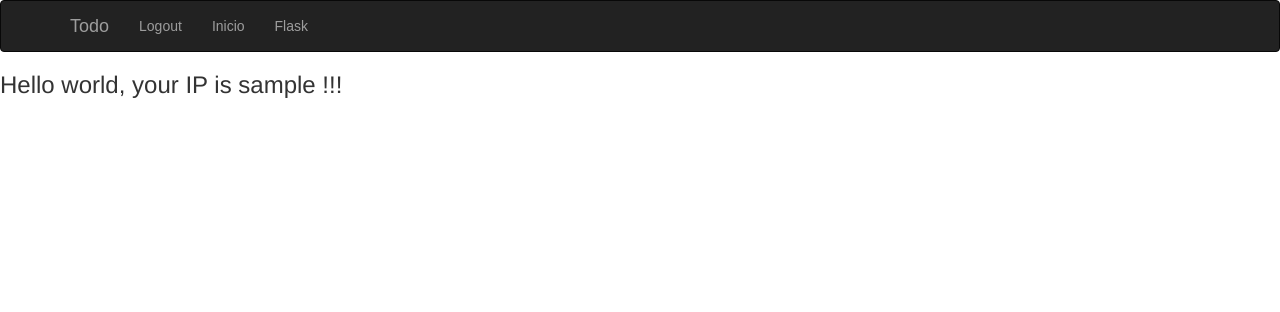
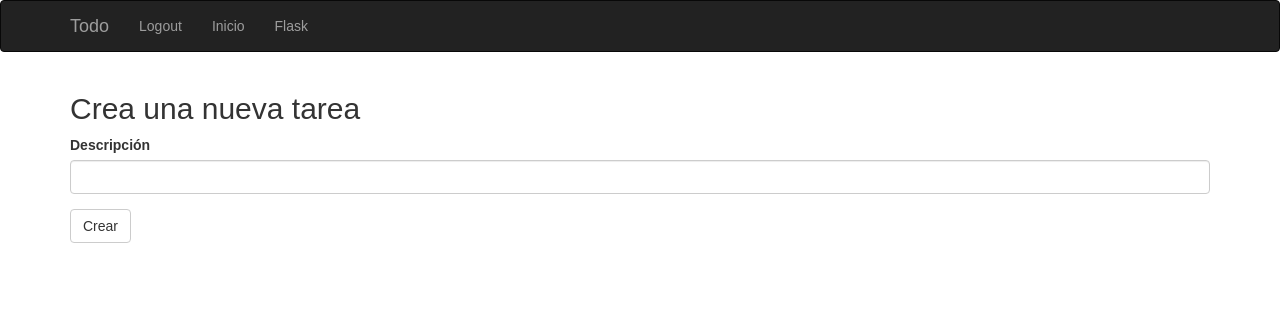
Before and after one commit to josbp0107/task-app-flask, a Flask app: page /hello in a window 1280 px wide. Shown: the top 312 px of the page. Run offline with Flask 2, Linux system fonts and the light colour scheme; a user stored in the database is signed in; data that the repository does not hold is empty; some libraries are stand-ins or nearby versions.

Commit message:
Implementando el registro de todos y carga de esta misma

```diff
--- a/app/firestore_service.py
+++ b/app/firestore_service.py
@@ -15,10 +15,18 @@ def get_user(user_id):
     return db.collection('users').document(user_id).get()
 
 
+def user_put(user_data):
+    """Registrar usuario en la base de datos"""
+    user_ref = db.collection('users').document(user_data.username)
+    user_ref.set({'password': user_data.password})
+
+
 def get_todos(user_id):
+    """Metodo para obtener los todos del usuario"""
     return db.collection('users').document(user_id).collection('todos').get()
 
 
-def user_put(user_data):
-    user_ref = db.collection('users').document(user_data.username)
-    user_ref.set({'password': user_data.password})
+def put_todos(user_id, description):
+    """Este metodo crear todos con un random ID"""
+    todos_collection_ref = db.collection('users').document(user_id).collection('todos')
+    todos_collection_ref.add({'description': description})
--- a/app/forms.py
+++ b/app/forms.py
@@ -1,8 +1,14 @@
 from flask_wtf import FlaskForm
 from wtforms.fields import StringField, PasswordField, SubmitField
 from wtforms.validators import DataRequired
+
 
 class LoginForm(FlaskForm):
     username = StringField('Nombre de usuario', validators=[DataRequired()]) # Inicializamos instancia de DataRequired
     password = PasswordField('Password', validators=[DataRequired()])
     submit = SubmitField('Enviar')
+
+
+class TodoForm(FlaskForm):
+    description = StringField('Descripción', validators=[DataRequired()])
+    submit = SubmitField('Crear')
--- a/app/templates/hello.html
+++ b/app/templates/hello.html
@@ -14,16 +14,22 @@
     {% endif %}
 
     {% if user_ip %}
-        <h3> Hello world, your IP is {{ user_ip }} !!!</h3>
-
-        <ul>
-            {% for todo in todos %}
-                {{ macros.render_todo(todo) }}
-            {% endfor %}
-        </ul>
+        <!-- <h3> Hello world, your IP is {{ user_ip }} !!!</h3> -->
     {% else %}
         <a href="{{ url_for('index') }}">Ir al inicio</a>
     {% endif %}
 
+    <div class="container">
+        <h2>Crea una nueva tarea</h2>
+
+        {{ wtf.quick_form(todo_form) }}
+    </div>
+
+    <ul>
+        {% for todo in todos %}
+            {{ macros.render_todo(todo) }}
+        {% endfor %}
+    </ul>
+
 
 {% endblock  %}
--- a/app/templates/macros.html
+++ b/app/templates/macros.html
@@ -1,3 +1,3 @@
 {% macro render_todo(todo) %}
-    <li>{{ todo.to_dict().description }}</li>
+    <li>Descripción: {{ todo.to_dict().description }}</li>
 {% endmacro %}
--- a/main.py
+++ b/main.py
@@ -3,8 +3,8 @@ from flask import request, make_response, redirect, render_template, session, ur
 from flask_login import login_required, current_user
 
 from app import create_app # Importa desde la carpeta app/__init__.py , el metodo create_app
-from app.forms import LoginForm
-from app.firestore_service import get_users, get_todos
+from app.forms import LoginForm, TodoForm
+from app.firestore_service import get_users, get_todos, put_todos
 
 
 app = create_app() # agrega a la variable app, el proyecto de flask
@@ -36,24 +36,24 @@ def index():
     return response
 
 
-@app.route('/hello', methods=['GET'])
+@app.route('/hello', methods=['GET', 'POST'])
 @login_required
 def hello():
     user_ip = session.get('user_ip')
     username = current_user.id
+    todo_form = TodoForm()
 
     context = {
         'user_ip': user_ip,
         'todos': get_todos(user_id=username),
-        'username': username
+        'username': username,
+        'todo_form': todo_form
     }
 
-    # users = get_users()
-
-    # for user in users:
-    #     print(user.id) # Imprime el id por usuario
-    #     # Convertimos los atributos en diccionarios, ya que las bases de datos NoSQL su estructuras es en forma de documentos
-    #     print(user.to_dict()['password'])
+    if todo_form.validate_on_submit():
+        put_todos(user_id=username, description=todo_form.description.data)
+        flash('Tu tarea se creo con exito')
+        return redirect(url_for('hello'))
 
     return render_template('hello.html', **context)
 
```
